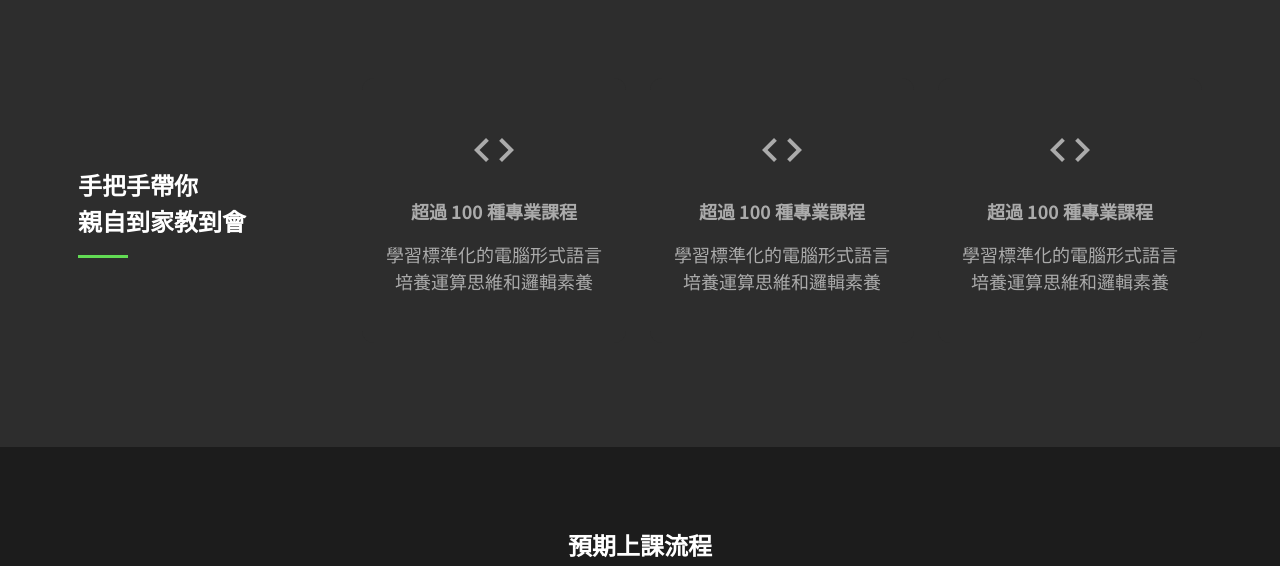
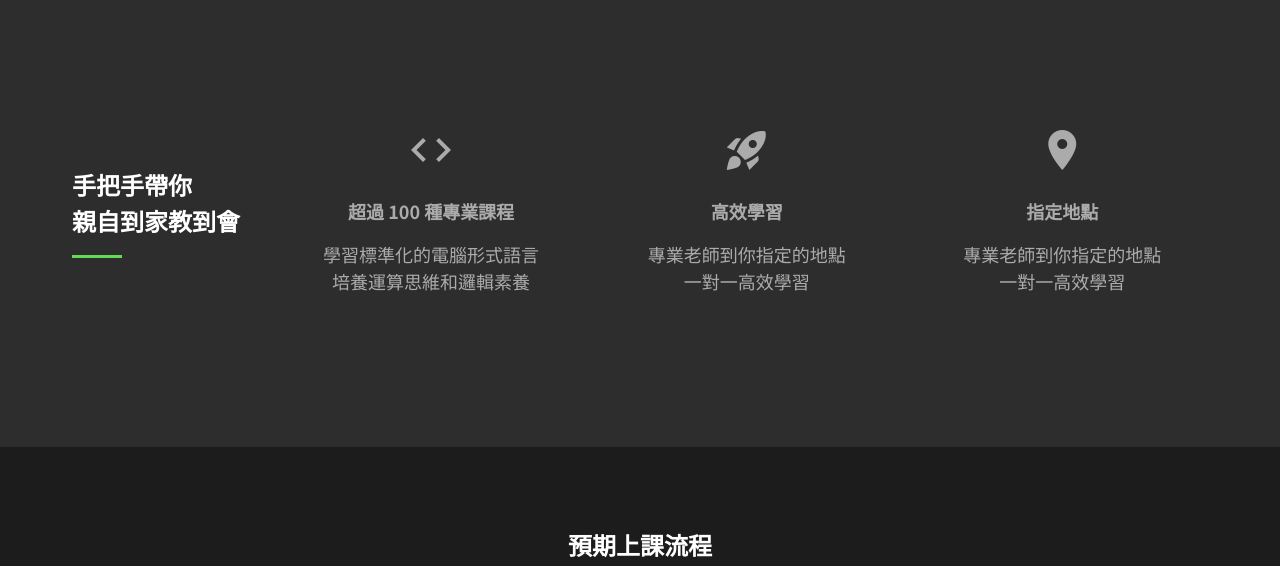
Before and after one commit to roceil/week6-tailwind, a plain HTML site: page index.html in a window 1280 px wide. Shown: the part 802-1368 px from the top of the page. Drawn offline with nearby package versions, Linux system fonts and the light colour scheme; a web font is replaced by a local one.

Commit message:
Update 2022-08-22T13:01:26.650Z

```diff
--- a/index.html
+++ b/index.html
@@ -70,7 +70,7 @@
 <section class="banner h-screen flex items-center">
     <div class="container">
         <div class="relative border text-center font-bold py-8 px-7 mx-auto md:w-[650px]">
-            <h1 class="text-white text-2xl leading-9 md:text-5xl md:leading-normal">全台最豐富的程式家教</h1>
+            <h1 class=" bg-gradient-to-t from-secondary to-third bg-clip-text text-transparent  text-2xl leading-9 md:text-5xl md:leading-normal">全台最豐富的程式家教</h1>
             <h2 class="text-white text-2xl leading-9 mb-6 md:text-5xl md:leading-normal">在實踐中化理想為現實</h2>
             <p class="text-white text-sm leading-5 md:text-lg" >全台最專業師資｜到府程式家教｜客製化課程</p>
             <div class="absolute bg-white w-3 h-3 top-0 left-0 translate-x-[-50%] translate-y-[-50%]"></div>
@@ -84,28 +84,28 @@
 
 <!-- 手把手帶你親自到家教到會 -->
 <section class="home_teaching bg-primary py-10 lg:py-20">
-    <div class="container lg:flex lg:justify-center lg:items-center cursor-default">
-        <h2 data-aos="fade-up" class="text-center text-white text-2xl leading-normal font-bold mb-10 lg:text-left lg:w-3/12">手把手帶你<br>親自到家教到會</h2>
-        <ul class="flex flex-wrap justify-center -mx-3">
+    <div class="container flex flex-col items-center lg:flex lg:flex-row lg:justify-between lg:items-center cursor-default">
+        <h2 data-aos="fade-up" class="text-center text-white text-2xl leading-normal font-bold mb-10 lg:text-left">手把手帶你<br>親自到家教到會</h2>
+        <ul class="flex flex-wrap justify-center -mx-3 lg:w-10/12">
             <li data-aos="fade-up" data-aos-delay="300" class="w-full px-3 group sm:w-3/4 lg:w-1/3  ">
                 <div class="ease-linear duration-300 text-center w-full px-6 py-12 bg-heavy-primary  rounded-xl text-white mb-6 lg:px-1 lg:group-hover:ring-1 lg:group-hover:ring-secondary lg:group-hover:bg-heavy-primary lg:opacity-60 lg:bg-primary lg:group-hover:opacity-100 xl:px-6">
-                    <span class="material-icons text-5xl mb-6 lg:group-hover:text-secondary">code</span>
+                    <span class="material-icons text-5xl mb-6 lg:group-hover:bg-gradient-to-t from-secondary to-third lg:group-hover:bg-clip-text lg:group-hover:text-transparent">code</span>
                     <h3 class="text-lg mb-4 font-bold leading-normal">超過 100 種專業課程</h3>
                     <p class="text-lg leading-normal">學習標準化的電腦形式語言<br>培養運算思維和邏輯素養</p>
                 </div>
             </li>
             <li data-aos="fade-up" data-aos-delay="400" class="w-full px-3 group sm:w-3/4 lg:w-1/3  ">
                 <div class=" ease-linear duration-300 text-center w-full px-6 py-12 bg-heavy-primary  rounded-xl text-white mb-6 lg:px-1 lg:group-hover:ring-1 lg:group-hover:ring-secondary lg:group-hover:bg-heavy-primary lg:opacity-60 lg:bg-primary lg:group-hover:opacity-100 xl:px-6">
-                    <span class="material-icons text-5xl mb-6 lg:group-hover:text-secondary">code</span>
-                    <h3 class="text-lg mb-4 font-bold leading-normal">超過 100 種專業課程</h3>
-                    <p class="text-lg leading-normal">學習標準化的電腦形式語言<br>培養運算思維和邏輯素養</p>
+                    <span class="material-icons text-5xl mb-6 lg:group-hover:bg-gradient-to-t from-secondary to-third lg:group-hover:bg-clip-text lg:group-hover:text-transparent">rocket_launch</span>
+                    <h3 class="text-lg mb-4 font-bold leading-normal">高效學習</h3>
+                    <p class="text-lg leading-normal">專業老師到你指定的地點<br>一對一高效學習</p>
                 </div>
             </li>
             <li data-aos="fade-up" data-aos-delay="500" class="w-full px-3 group sm:w-3/4 lg:w-1/3  ">
                 <div class="ease-linear duration-300 text-center w-full px-6 py-12 bg-heavy-primary  rounded-xl text-white mb-6 lg:px-1 lg:group-hover:ring-1 lg:group-hover:ring-secondary lg:group-hover:bg-heavy-primary lg:opacity-60 lg:bg-primary lg:group-hover:opacity-100 xl:px-6">
-                    <span class="material-icons text-5xl mb-6 lg:group-hover:text-secondary">code</span>
-                    <h3 class="text-lg mb-4 font-bold leading-normal">超過 100 種專業課程</h3>
-                    <p class="text-lg leading-normal">學習標準化的電腦形式語言<br>培養運算思維和邏輯素養</p>
+                    <span class="material-icons text-5xl mb-6 lg:group-hover:bg-gradient-to-t from-secondary to-third lg:group-hover:bg-clip-text lg:group-hover:text-transparent">room</span>
+                    <h3 class="text-lg mb-4 font-bold leading-normal">指定地點</h3>
+                    <p class="text-lg leading-normal">專業老師到你指定的地點<br> 一對一高效學習</p>
                 </div>
             </li>
 
@@ -339,10 +339,10 @@
         <ul class="sm:flex sm:flex-col sm:items-center xl:flex-row xl:flex-wrap xl:-mx-6">
             <!-- 01 -->
             <li class="mb-6 sm:w-2/3 xl:w-4/12 xl:mb-0  px-6">
-                <div class="relative group ">
+                <div class="relative group">
 
                     <!-- 左上外框 -->
-                    <div class="absolute top-0 left-0 w-8 h-8 lg:group-hover:border-secondary lg:group-hover:border-t lg:group-hover:border-l lg:group-hover:rounded-tl-xl "></div>
+                    <div class="absolute top-0 left-0 w-8 h-8 lg:group-hover:border-secondary lg:group-hover:border-t lg:group-hover:border-l lg:group-hover:rounded-tl-xl  "></div>
 
                     <!-- 左下外框 -->
                     <div class="absolute bottom-0 left-0 w-8 h-8 lg:group-hover:border-secondary lg:group-hover:border-b lg:group-hover:border-l lg:group-hover:rounded-bl-xl "></div>
@@ -354,7 +354,7 @@
                     <div class="absolute bottom-0 right-0 w-8 h-8 lg:group-hover:border-secondary lg:group-hover:border-b lg:group-hover:border-r lg:group-hover:rounded-br-xl "></div>
 
                     <!-- 內容物 -->
-                    <div class="text-white xl:px-8 xl:py-8">
+                    <div class="text-white lg:px-8 lg:py-8">
                         <a href="#">
                             <img class="mb-4" src="https://raw.githubusercontent.com/hexschool/2022-web-layout-training/main/week6-202207/article01.jpg" alt="article01">
                             <h3 class="text-lg leading-normal font-bold mb-4">2022 前端開發者學習地圖</h3>
@@ -382,7 +382,7 @@
                     <div class="absolute bottom-0 right-0 w-8 h-8 lg:group-hover:border-secondary lg:group-hover:border-b lg:group-hover:border-r lg:group-hover:rounded-br-xl "></div>
 
                     <!-- 內容物 -->
-                    <div class="text-white xl:px-8 xl:py-8">
+                    <div class="text-white lg:px-8 lg:py-8">
                         <a href="#">
                             <img class="mb-4" src="https://raw.githubusercontent.com/hexschool/2022-web-layout-training/main/week6-202207/article02.jpg" alt="article01">
                             <h3 class="text-lg leading-normal font-bold mb-4">2022 前端開發者學習地圖</h3>
@@ -410,7 +410,7 @@
                     <div class="absolute bottom-0 right-0 w-8 h-8 lg:group-hover:border-secondary lg:group-hover:border-b lg:group-hover:border-r lg:group-hover:rounded-br-xl "></div>
 
                     <!-- 內容物 -->
-                    <div class="text-white xl:px-8 xl:py-8">
+                    <div class="text-white lg:px-8 lg:py-8">
                         <a href="#">
                             <img class="mb-4" src="https://raw.githubusercontent.com/hexschool/2022-web-layout-training/main/week6-202207/article03.jpg" alt="article01">
                             <h3 class="text-lg leading-normal font-bold mb-4">2022 前端開發者學習地圖</h3>
```
Also changed, not shown: assets/style/all.css.
